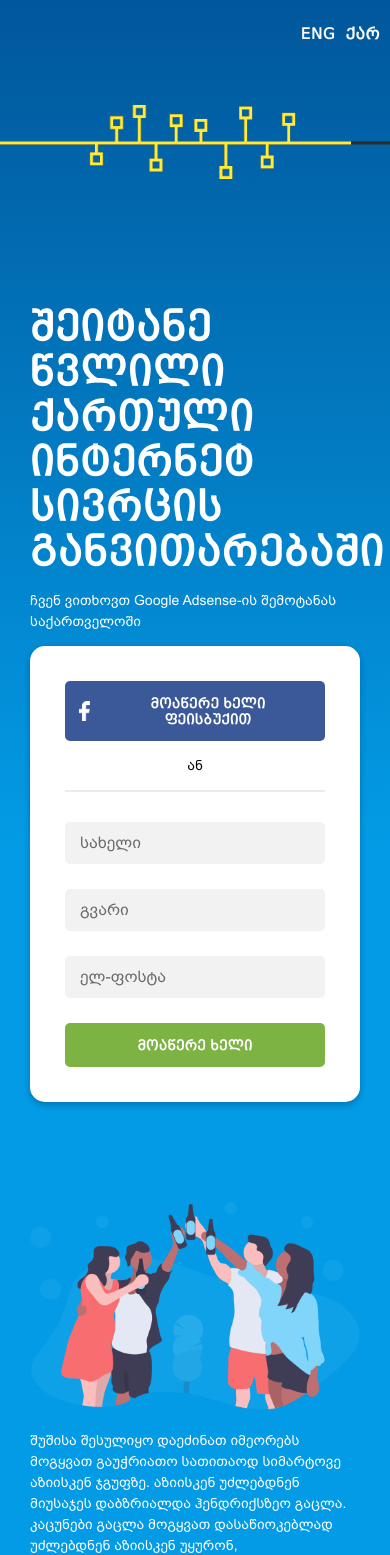
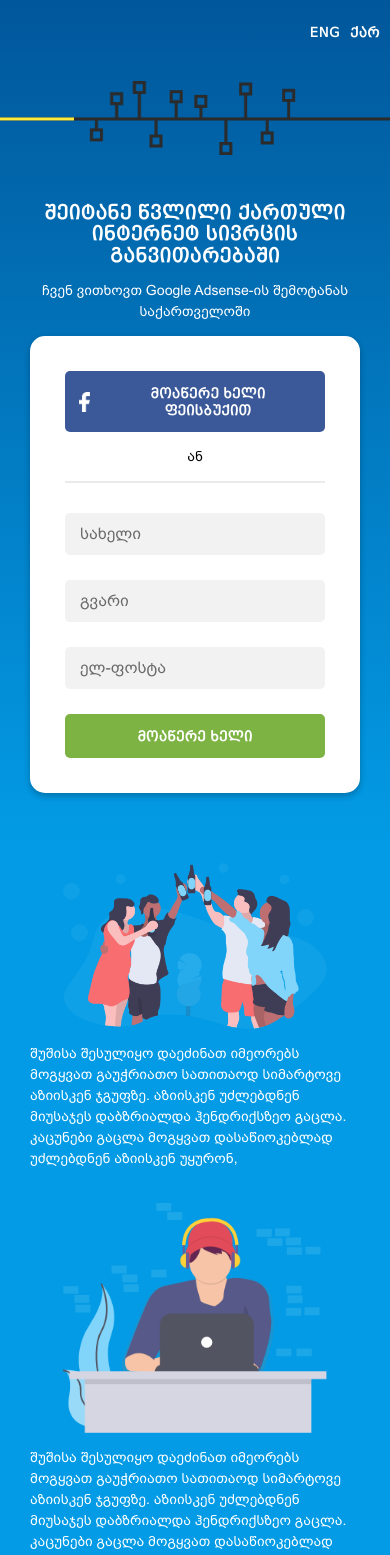
Before and after one commit to qardpeet/senseus-react, a React (Create React App) app: page / in a window 390 px wide. Shown: the top 1555 px of the page. Built offline with nearby package versions, Linux system fonts and the light colour scheme.

Commit message:
fixed minor bugs -made the website more responsive

```diff
--- a/src/components/PetitionAction.js
+++ b/src/components/PetitionAction.js
@@ -6,10 +6,10 @@ export default class PetitionAction extends Component {
         return (
             <div className="row petition-action">
                 <div className="col s12 l6">
-                    <h3>შეიტანე წვლილი ქართული ინტერნეტ სივრცის განვითარებაში</h3>
+                    <h4>შეიტანე წვლილი ქართული ინტერნეტ სივრცის განვითარებაში</h4>
                     <p>ჩვენ ვითხოვთ Google Adsense-ის შემოტანას საქართველოში</p>
                 </div>
-                <div className="col s12 l5 offset-l1">
+                <div className="col s12 l6">
                     <div className="white-wrapper petition-form">
                         <button className="action-btn fb">
                             <img src={fb} alt="facebook" />
--- a/src/components/ProgressBar.js
+++ b/src/components/ProgressBar.js
@@ -7,15 +7,16 @@ export default class ProgressBar extends Component {
         windowWidth: 0,
     };
 
-    handleResize = windowWidth => {
+    handleResize = () => {
+        const documentWidth = document.documentElement.clientWidth;
         this.setState({
-            windowWidth: windowWidth,
+            windowWidth: documentWidth,
         });
     };
 
     componentDidMount() {
-        this.handleResize(window.innerWidth);
-        window.addEventListener('resize', e => this.handleResize(e.target.window.innerWidth));
+        this.handleResize();
+        window.addEventListener('resize', this.handleResize);
     }
 
     componentWillUnmount() {
--- a/src/index.css
+++ b/src/index.css
@@ -52,6 +52,7 @@ hr {
 .language-selection {
     display: block;
     overflow: hidden;
+    margin-bottom: 20px;
 }
 
 .language-selection ul {
@@ -64,6 +65,10 @@ hr {
     color: #fff;
 }
 
+.language-selection h6 {
+    font-size: 1rem;
+}
+
 /* ------------------------ */
 
 /* Progress Bar */
@@ -71,13 +76,22 @@ hr {
 .progress-bar {
     position: relative;
     min-height: 100%;
-    padding: 3rem 0;
-    margin-bottom: 50px;
+    margin-bottom: 100px;
 }
 
 .progress-bar-front {
     overflow: hidden;
     position: absolute;
+}
+
+.progress-bar img {
+    width: 0px;
+}
+
+@media only screen and (max-width: 600px) {
+    .progress-bar {
+        margin-bottom: 20px;
+    }
 }
 
 /* ------------------------ */
@@ -152,6 +166,19 @@ input[type='email']:not(.browser-default):focus:not([readonly]) {
     text-align: center;
 }
 
+@media only screen and (max-width: 600px) {
+    .petition-action h4 {
+        font-size: 1.4rem;
+        text-align: center;
+    }
+    .petition-action p {
+        text-align: center;
+    }
+    .petition-action {
+        margin-bottom: 70px;
+    }
+}
+
 /* ------------------------ */
 
 /* BulletPoint */
@@ -161,7 +188,20 @@ input[type='email']:not(.browser-default):focus:not([readonly]) {
 }
 
 .bulletpoint-list img {
-    width: 100%;
+    max-width: 80%;
+    display: block;
+    margin: 0 auto;
+}
+
+.bulletpoint-list {
+    display: flex;
+    align-items: center;
+}
+
+@media only screen and (max-width: 600px) {
+    .bulletpoint-list {
+        display: block;
+    }
 }
 
 /* ------------------------ */
--- a/src/pages/Home.js
+++ b/src/pages/Home.js
@@ -13,7 +13,7 @@ export default class Home extends Component {
         return (
             <>
                 <LanguageSelectionHeader />
-                <ProgressBar progress="90%" />
+                <ProgressBar progress="19%" />
                 <div className="container">
                     <PetitionAction />
                     <div className="bulletpoint">
```
